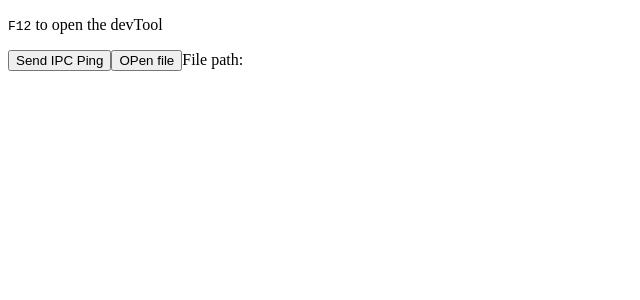
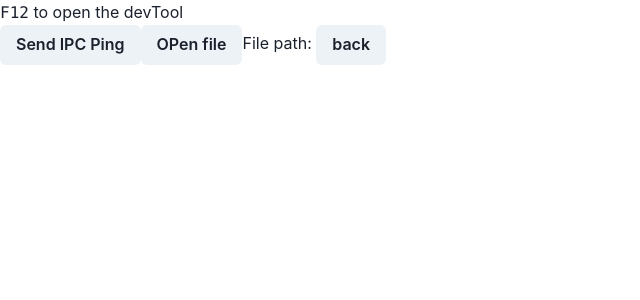
Before and after one commit to Pranav1703/passVault, a React (Vite) app in the folder src/renderer/: page /#/testing in a window 1280 px wide. Before the commit this address led to /. Shown: the top 300 px of the page, without its empty margins (0-640 px from the left). Built offline with nearby package versions, Linux system fonts and the light colour scheme.

Commit message:
working on routing

```diff
--- a/package.json
+++ b/package.json
@@ -21,10 +21,12 @@
     "build:linux": "electron-vite build && electron-builder --linux"
   },
   "dependencies": {
+    "@chakra-ui/react": "^2.8.2",
     "@electron-toolkit/preload": "^3.0.1",
     "@electron-toolkit/utils": "^3.0.0",
     "audit": "^0.0.6",
-    "electron-updater": "^6.1.7"
+    "electron-updater": "^6.1.7",
+    "react-router-dom": "^6.26.0"
   },
   "devDependencies": {
     "@electron-toolkit/eslint-config-prettier": "^2.0.0",
--- a/src/renderer/src/App.tsx
+++ b/src/renderer/src/App.tsx
@@ -1,30 +1,19 @@
-import { useState } from "react"
+import Testing from "./components/Testing"
+import {HashRouter,Routes,Route} from "react-router-dom"
 
-
+import Navigate from "./components/navigate"
 function App(){
 
-  const oneWayPattern = (): void => window.api.ping()
-
-  const [path,setPath] = useState<string>("")
-
-  const twoWayPattern = async():Promise<void> =>{
-    const filePath = await window.api.openFile()
-    setPath(filePath)
-  }
 
   return (
     <>
-      <p className="tip">
-        <code>F12</code> to open the devTool
-      </p>
-      <button onClick={oneWayPattern}>
-            Send IPC Ping
-      </button>
+      <HashRouter>
+        <Routes>
+          <Route path="/testing" element={<Testing/>} />
+          <Route path="/" element={<Navigate/>} />
+        </Routes>
+      </HashRouter>
 
-      <button onClick={twoWayPattern}>
-        OPen file
-      </button>
-      File path: <strong id="filePath">{path}</strong>
     </>
   )
 }
--- a/src/renderer/src/assets/base.css
+++ /dev/null
@@ -1,67 +0,0 @@
-:root {
-  --ev-c-white: #ffffff;
-  --ev-c-white-soft: #f8f8f8;
-  --ev-c-white-mute: #f2f2f2;
-
-  --ev-c-black: #1b1b1f;
-  --ev-c-black-soft: #222222;
-  --ev-c-black-mute: #282828;
-
-  --ev-c-gray-1: #515c67;
-  --ev-c-gray-2: #414853;
-  --ev-c-gray-3: #32363f;
-
-  --ev-c-text-1: rgba(255, 255, 245, 0.86);
-  --ev-c-text-2: rgba(235, 235, 245, 0.6);
-  --ev-c-text-3: rgba(235, 235, 245, 0.38);
-
-  --ev-button-alt-border: transparent;
-  --ev-button-alt-text: var(--ev-c-text-1);
-  --ev-button-alt-bg: var(--ev-c-gray-3);
-  --ev-button-alt-hover-border: transparent;
-  --ev-button-alt-hover-text: var(--ev-c-text-1);
-  --ev-button-alt-hover-bg: var(--ev-c-gray-2);
-}
-
-:root {
-  --color-background: var(--ev-c-black);
-  --color-background-soft: var(--ev-c-black-soft);
-  --color-background-mute: var(--ev-c-black-mute);
-
-  --color-text: var(--ev-c-text-1);
-}
-
-*,
-*::before,
-*::after {
-  box-sizing: border-box;
-  margin: 0;
-  font-weight: normal;
-}
-
-ul {
-  list-style: none;
-}
-
-body {
-  min-height: 100vh;
-  color: var(--color-text);
-  background: var(--color-background);
-  line-height: 1.6;
-  font-family:
-    Inter,
-    -apple-system,
-    BlinkMacSystemFont,
-    'Segoe UI',
-    Roboto,
-    Oxygen,
-    Ubuntu,
-    Cantarell,
-    'Fira Sans',
-    'Droid Sans',
-    'Helvetica Neue',
-    sans-serif;
-  text-rendering: optimizeLegibility;
-  -webkit-font-smoothing: antialiased;
-  -moz-osx-font-smoothing: grayscale;
-}
--- a/src/renderer/src/assets/main.css
+++ /dev/null
@@ -1,171 +0,0 @@
-@import './base.css';
-
-body {
-  display: flex;
-  align-items: center;
-  justify-content: center;
-  overflow: hidden;
-  background-image: url('./wavy-lines.svg');
-  background-size: cover;
-  user-select: none;
-}
-
-code {
-  font-weight: 600;
-  padding: 3px 5px;
-  border-radius: 2px;
-  background-color: var(--color-background-mute);
-  font-family:
-    ui-monospace,
-    SFMono-Regular,
-    SF Mono,
-    Menlo,
-    Consolas,
-    Liberation Mono,
-    monospace;
-  font-size: 85%;
-}
-
-#root {
-  display: flex;
-  align-items: center;
-  justify-content: center;
-  flex-direction: column;
-  margin-bottom: 80px;
-}
-
-.logo {
-  margin-bottom: 20px;
-  -webkit-user-drag: none;
-  height: 128px;
-  width: 128px;
-  will-change: filter;
-  transition: filter 300ms;
-}
-
-.logo:hover {
-  filter: drop-shadow(0 0 1.2em #6988e6aa);
-}
-
-.creator {
-  font-size: 14px;
-  line-height: 16px;
-  color: var(--ev-c-text-2);
-  font-weight: 600;
-  margin-bottom: 10px;
-}
-
-.text {
-  font-size: 28px;
-  color: var(--ev-c-text-1);
-  font-weight: 700;
-  line-height: 32px;
-  text-align: center;
-  margin: 0 10px;
-  padding: 16px 0;
-}
-
-.tip {
-  font-size: 16px;
-  line-height: 24px;
-  color: var(--ev-c-text-2);
-  font-weight: 600;
-}
-
-.react {
-  background: -webkit-linear-gradient(315deg, #087ea4 55%, #7c93ee);
-  background-clip: text;
-  -webkit-background-clip: text;
-  -webkit-text-fill-color: transparent;
-  font-weight: 700;
-}
-
-.ts {
-  background: -webkit-linear-gradient(315deg, #3178c6 45%, #f0dc4e);
-  background-clip: text;
-  -webkit-background-clip: text;
-  -webkit-text-fill-color: transparent;
-  font-weight: 700;
-}
-
-.actions {
-  display: flex;
-  padding-top: 32px;
-  margin: -6px;
-  flex-wrap: wrap;
-  justify-content: flex-start;
-}
-
-.action {
-  flex-shrink: 0;
-  padding: 6px;
-}
-
-.action a {
-  cursor: pointer;
-  text-decoration: none;
-  display: inline-block;
-  border: 1px solid transparent;
-  text-align: center;
-  font-weight: 600;
-  white-space: nowrap;
-  border-radius: 20px;
-  padding: 0 20px;
-  line-height: 38px;
-  font-size: 14px;
-  border-color: var(--ev-button-alt-border);
-  color: var(--ev-button-alt-text);
-  background-color: var(--ev-button-alt-bg);
-}
-
-.action a:hover {
-  border-color: var(--ev-button-alt-hover-border);
-  color: var(--ev-button-alt-hover-text);
-  background-color: var(--ev-button-alt-hover-bg);
-}
-
-.versions {
-  position: absolute;
-  bottom: 30px;
-  margin: 0 auto;
-  padding: 15px 0;
-  font-family: 'Menlo', 'Lucida Console', monospace;
-  display: inline-flex;
-  overflow: hidden;
-  align-items: center;
-  border-radius: 22px;
-  background-color: #202127;
-  backdrop-filter: blur(24px);
-}
-
-.versions li {
-  display: block;
-  float: left;
-  border-right: 1px solid var(--ev-c-gray-1);
-  padding: 0 20px;
-  font-size: 14px;
-  line-height: 14px;
-  opacity: 0.8;
-  &:last-child {
-    border: none;
-  }
-}
-
-@media (max-width: 720px) {
-  .text {
-    font-size: 20px;
-  }
-}
-
-@media (max-width: 620px) {
-  .versions {
-    display: none;
-  }
-}
-
-@media (max-width: 350px) {
-  .tip,
-  .actions {
-    display: none;
-  }
-}
--- /dev/null
+++ b/src/renderer/src/components/Testing.tsx
@@ -0,0 +1,38 @@
+import { useState } from "react"
+import {
+    Button
+} from "@chakra-ui/react"
+import { Navigate, useNavigate } from "react-router-dom"
+
+const Testing = () => {
+    const oneWayPattern = (): void => window.api.ping()
+
+    const [path, setPath] = useState<string>("")
+
+    const twoWayPattern = async(): Promise<void> =>{
+      const filePath = await window.api.openFile()
+      setPath(filePath)
+    }
+    const nav = useNavigate()
+
+    return (
+      <>
+        <p className="tip">
+          <code>F12</code> to open the devTool
+        </p>
+        <Button onClick={oneWayPattern}>
+              Send IPC Ping
+        </Button>
+
+        <Button onClick={twoWayPattern}>
+          OPen file
+        </Button>
+        File path: <strong id="filePath">{path}</strong>
+        <Button onClick={()=>nav("/")}>
+            back
+        </Button>
+      </>
+    )
+}
+
+export default Testing
--- /dev/null
+++ b/src/renderer/src/components/navigate.tsx
@@ -0,0 +1,21 @@
+import { Link} from 'react-router-dom'
+
+import {
+    Button
+} from "@chakra-ui/react"
+
+const Navigate = () => {
+
+  return (
+    <>
+        <Button>
+            <Link to={"/testing"} style={{"margin":"20px"}}>
+                test window
+            </Link>
+        </Button>
+
+    </>
+  )
+}
+
+export default Navigate
--- a/src/renderer/src/main.tsx
+++ b/src/renderer/src/main.tsx
@@ -1,10 +1,13 @@
-
 import React from 'react'
 import ReactDOM from 'react-dom/client'
 import App from './App'
+import { ChakraProvider } from '@chakra-ui/react'
+import "./styles/base.css"
 
 ReactDOM.createRoot(document.getElementById('root') as HTMLElement).render(
   <React.StrictMode>
-    <App />
+    <ChakraProvider>
+      <App />
+    </ChakraProvider>
   </React.StrictMode>
 )
--- /dev/null
+++ b/src/renderer/src/styles/base.css
@@ -0,0 +1,67 @@
+:root {
+    --ev-c-white: #ffffff;
+    --ev-c-white-soft: #f8f8f8;
+    --ev-c-white-mute: #f2f2f2;
+
+    --ev-c-black: #1b1b1f;
+    --ev-c-black-soft: #222222;
+    --ev-c-black-mute: #282828;
+
+    --ev-c-gray-1: #515c67;
+    --ev-c-gray-2: #414853;
+    --ev-c-gray-3: #32363f;
+
+    --ev-c-text-1: rgba(255, 255, 245, 0.86);
+    --ev-c-text-2: rgba(235, 235, 245, 0.6);
+    --ev-c-text-3: rgba(235, 235, 245, 0.38);
+
+    --ev-button-alt-border: transparent;
+    --ev-button-alt-text: var(--ev-c-text-1);
+    --ev-button-alt-bg: var(--ev-c-gray-3);
+    --ev-button-alt-hover-border: transparent;
+    --ev-button-alt-hover-text: var(--ev-c-text-1);
+    --ev-button-alt-hover-bg: var(--ev-c-gray-2);
+  }
+
+  :root {
+    --color-background: var(--ev-c-black);
+    --color-background-soft: var(--ev-c-black-soft);
+    --color-background-mute: var(--ev-c-black-mute);
+
+    --color-text: var(--ev-c-text-1);
+  }
+
+  *,
+  *::before,
+  *::after {
+    box-sizing: border-box;
+    margin: 0;
+    font-weight: normal;
+  }
+
+  ul {
+    list-style: none;
+  }
+
+  body {
+    min-height: 100vh;
+    color: var(--color-text);
+    background: var(--color-background);
+    line-height: 1.6;
+    font-family:
+      Inter,
+      -apple-system,
+      BlinkMacSystemFont,
+      'Segoe UI',
+      Roboto,
+      Oxygen,
+      Ubuntu,
+      Cantarell,
+      'Fira Sans',
+      'Droid Sans',
+      'Helvetica Neue',
+      sans-serif;
+    text-rendering: optimizeLegibility;
+    -webkit-font-smoothing: antialiased;
+    -moz-osx-font-smoothing: grayscale;
+  }
```
Also changed, not shown: 1 other file (tests, documents, lock files or other folders).
